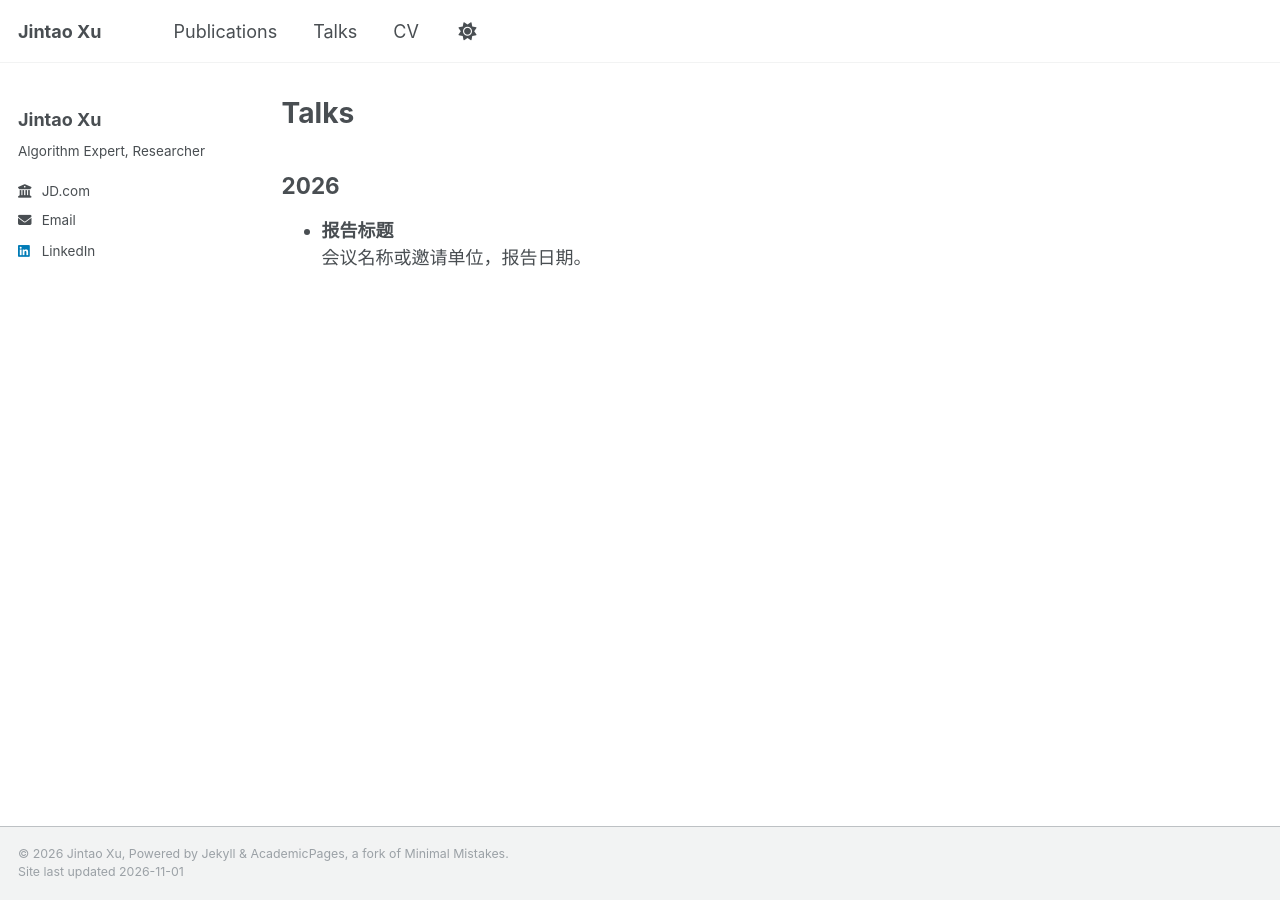
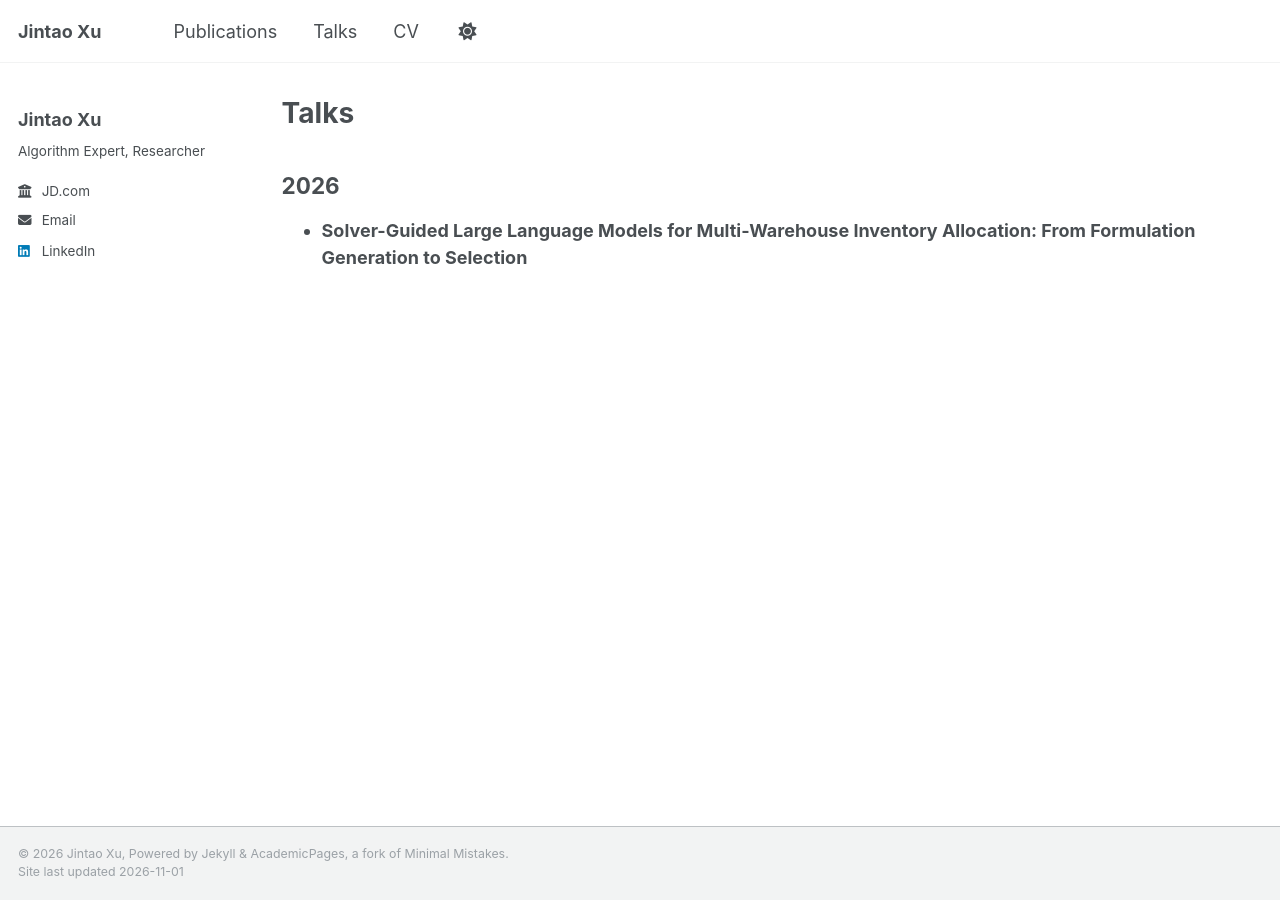
Before and after one commit to JintaoXuMath/JintaoXuMath.github.io, a Jekyll site: the page built from _pages/talks.md, in a window 1280 px wide. Built offline with Jekyll 4.4.1, drawn with Linux system fonts in a browser that asks for light colours.

Commit message:
Update talks.md

```diff
--- a/_pages/talks.md
+++ b/_pages/talks.md
@@ -7,5 +7,5 @@ author_profile: true
 
 ## 2026
 
-- **报告标题**
-  会议名称或邀请单位，报告日期。
+- **Solver-Guided Large Language Models for Multi-Warehouse Inventory Allocation:
+From Formulation Generation to Selection**
```
